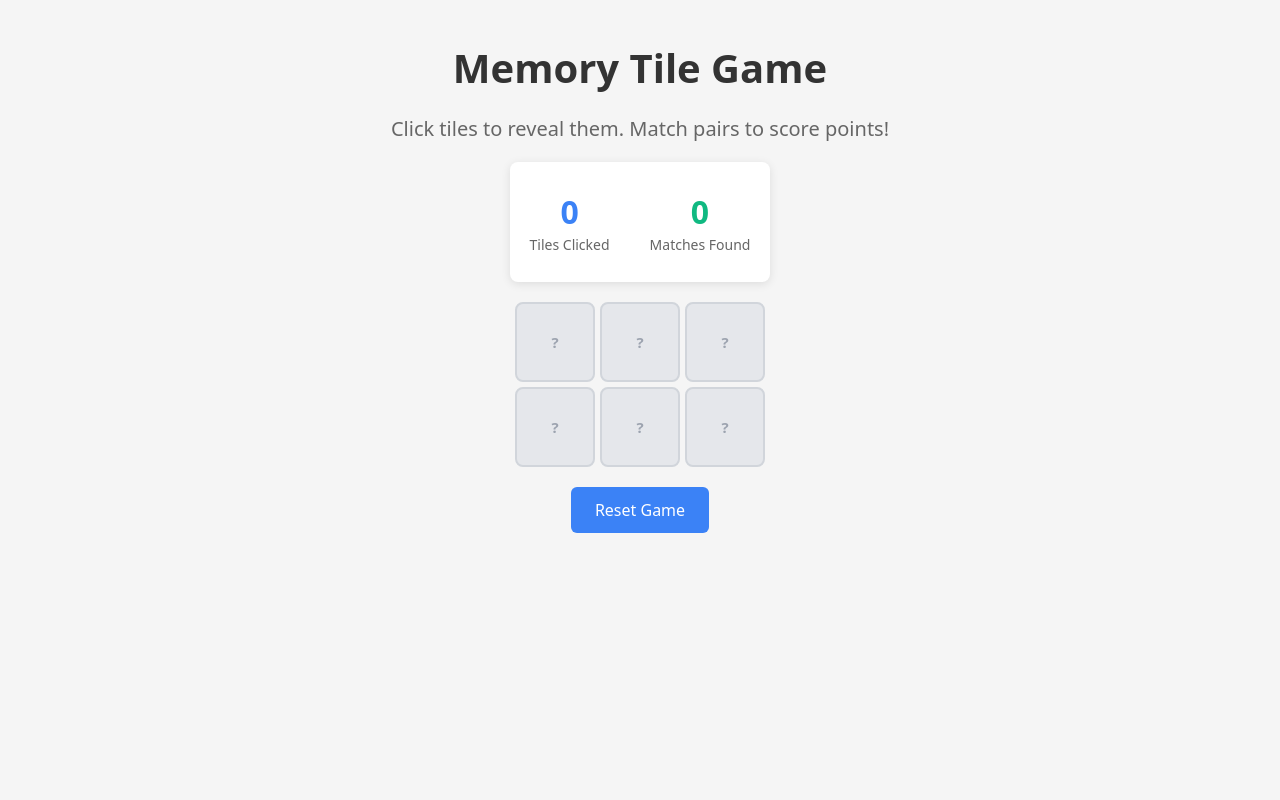
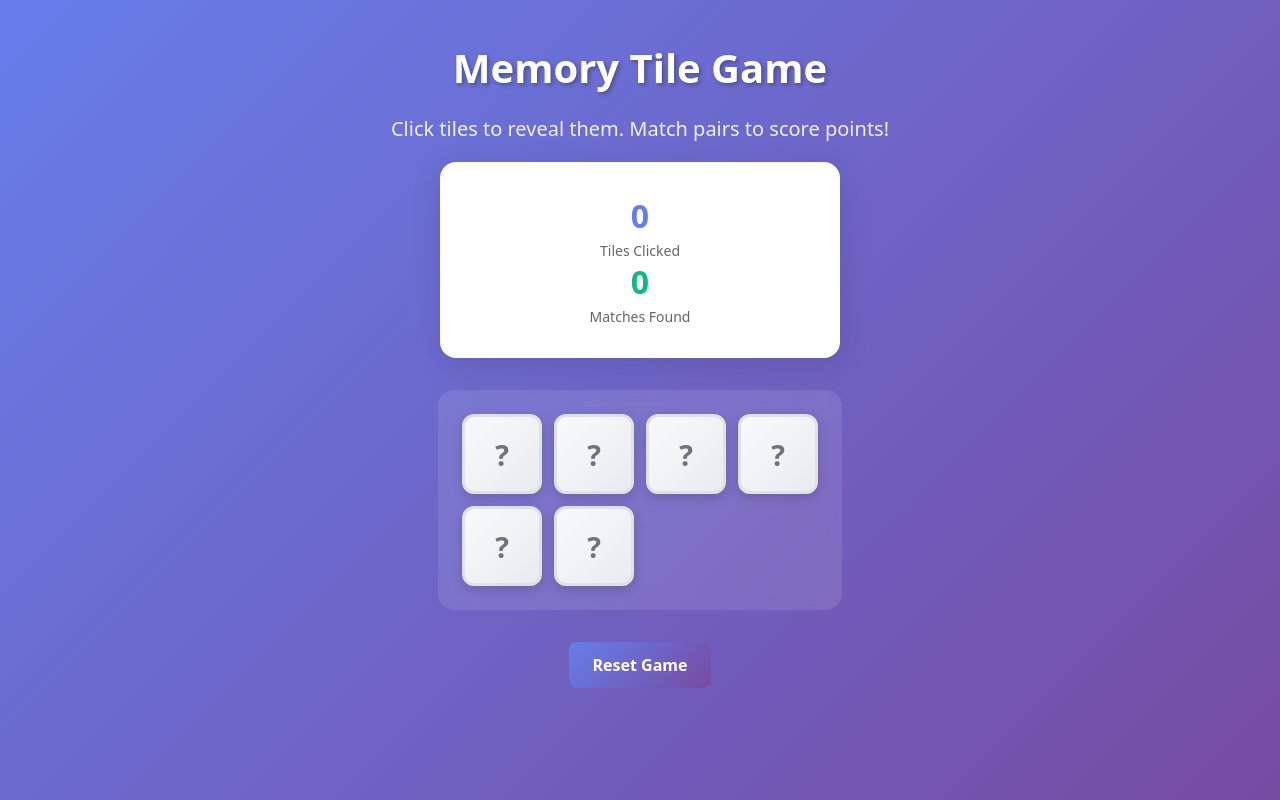
Before and after one commit to GhostDrew11/TilesGame, a React (Vite) app: page / in a window 1280 px wide. Built offline with nearby package versions, Linux system fonts and the light colour scheme.

Commit message:
Updated CSS

```diff
--- a/src/MemoryGame.css
+++ b/src/MemoryGame.css
@@ -16,7 +16,7 @@ html {
   flex-direction: column;
   align-items: center;
   padding: 2rem;
-  background-color: #f5f5f5;
+  background: linear-gradient(135deg, #667eea 0%, #764ba2 100%);
   min-height: 100vh;
 }
 
@@ -29,26 +29,52 @@ html {
 .game-title {
   font-size: 4rem;
   font-weight: bold;
-  color: #333;
+  color: white;
   margin-bottom: 2rem;
+  text-shadow: 0.2rem 0.2rem 0.4rem rgba(0, 0, 0, 0.3);
 }
 
 .game-subtitle {
+  color: rgba(255, 255, 255, 0.9);
   font-size: 2rem;
-  color: #666;
   margin-bottom: 0;
 }
 
 .stat-container {
-  display: flex;
-  gap: 4rem;
-  height: 12rem;
-  align-items: center;
   background: white;
-  border-radius: 8px;
-  box-shadow: 0 2px 10px rgba(0, 0, 0, 0.1);
-  padding: 1.5rem 2rem;
-  margin-bottom: 2rem;
+  border-radius: 16px;
+  box-shadow: 0 8px 32px rgba(0, 0, 0, 0.1);
+  padding: 3.2rem;
+  margin-bottom: 3.2rem;
+  min-width: 40rem;
+}
+
+.phase-indicator {
+  text-align: center;
+  margin-bottom: 2.4rem;
+}
+
+.phase-title {
+  font-size: 2.4rem;
+  font-weight: 600;
+  color: #333;
+  margin-bottom: 0.8rem;
+}
+
+.timer {
+  font-size: 2rem;
+  font-weight: bold;
+  color: #667eea;
+  background: #f8f9ff;
+  padding: 0.8rem 1.6rem;
+  border-radius: 0.8rem;
+  display: inline-block;
+}
+
+.stats-grid {
+  display: grid;
+  grid-template-columns: repeat(3, 1fr);
+  gap: 1.6rem;
 }
 
 .stat-item {
@@ -58,83 +84,121 @@ html {
 .stat-number {
   font-size: 3.2rem;
   font-weight: bold;
-  margin-bottom: 0.25rem;
+  margin-bottom: 0.4rem;
 }
 
 .stat-number--primary {
-  color: #3b82f6;
+  color: #667eea;
 }
-
 .stat-number--success {
   color: #10b981;
+}
+.stat-number--info {
+  color: #6b7280;
 }
 
 .stat-label {
   color: #666;
   font-size: 1.4rem;
+  font-weight: 500;
 }
 
 .tile-grid {
   display: grid;
-  grid-template-columns: repeat(3, 1fr);
-  gap: 0.5rem;
-  margin-bottom: 2rem;
+  grid-template-columns: repeat(4, 1fr);
+  gap: 1.2rem;
+  margin-bottom: 3.2rem;
+  padding: 2.4rem;
+  background: rgba(255, 255, 255, 0.1);
+  border-radius: 1.6rem;
+  backdrop-filter: blur(1rem);
 }
 
 .tile {
   width: 8rem;
   height: 8rem;
-  border: 0.2rem solid #ddd;
-  border-radius: 8px;
-  font-size: 1.5rem;
+  border: 0.3rem solid transparent;
+  border-radius: 1.2rem;
+  font-size: 2.88rem;
   font-weight: bold;
   cursor: pointer;
-  transition: all 0.3s ease;
+  transition: all 0.3s cubic-bezier(0.4, 0, 0.2, 1);
   background: white;
   display: flex;
   align-items: center;
   justify-content: center;
+  box-shadow: 0 4px 12px rgba(0, 0, 0, 0.15);
 }
 
 .tile:hover:not(:disabled) {
-  transform: scale(1.05);
-  border-color: #999;
+  transform: scale(1.05) translateY(-2px);
+  box-shadow: 0 8px 24px rgba(0, 0, 0, 0.2);
 }
 
 .tile--hidden {
-  background-color: #e5e7eb;
-  color: #9ca3af;
-  border-color: #d1d5db;
+  background: linear-gradient(135deg, #f8f9fa, #e9ecef);
+  color: #6c757d;
+  border-color: #dee2e6;
 }
 
 .tile--revealed {
-  background-color: #3b82f6;
+  background: linear-gradient(135deg, #667eea, #764ba2);
   color: white;
-  border-color: #2563eb;
+  border-color: #667eea;
+  transform: rotateY(180deg);
 }
 
 .tile--matched {
-  background-color: #10b981;
+  background: linear-gradient(135deg, #10b981, #059669);
   color: white;
-  border-color: #059669;
+  border-color: #10b981;
   cursor: default;
+  animation: matchPulse 0.6s ease-in-out;
+}
+
+@keyframes matchPulse {
+  0%,
+  100% {
+    transform: scale(1);
+  }
+  50% {
+    transform: scale(1.1);
+  }
+}
+
+.controls {
+  display: flex;
+  gap: 1.6rem;
+  margin-bottom: 3.2rem;
 }
 
 .tile:disabled {
   cursor: default;
 }
 
-.reset-button {
-  background-color: #3b82f6;
-  color: white;
+.reset-button,
+.skip-button {
+  padding: 1.2rem 2.4rem;
   border: none;
-  padding: 1.2rem 2.4rem;
-  border-radius: 0.6rem;
+  border-radius: 0.8rem;
   font-size: 1.6rem;
+  font-weight: 600;
   cursor: pointer;
-  transition: background-color 0.2s ease;
+  transition: all 0.2s ease;
 }
 
-.reset-button:hover {
-  background-color: #2563eb;
+.reset-button {
+  background: linear-gradient(135deg, #667eea, #764ba2);
+  color: white;
 }
+
+.skip-button {
+  background: linear-gradient(135deg, #fbbf24, #f59e0b);
+  color: white;
+}
+
+.reset-button:hover,
+.skip-button:hover {
+  transform: translateY(-2px);
+  box-shadow: 0 4px 12px rgba(0, 0, 0, 0.2);
+}
```
Also changed, not shown: src/components/GameStatsComponent.tsx (added, +7 -0 lines).
